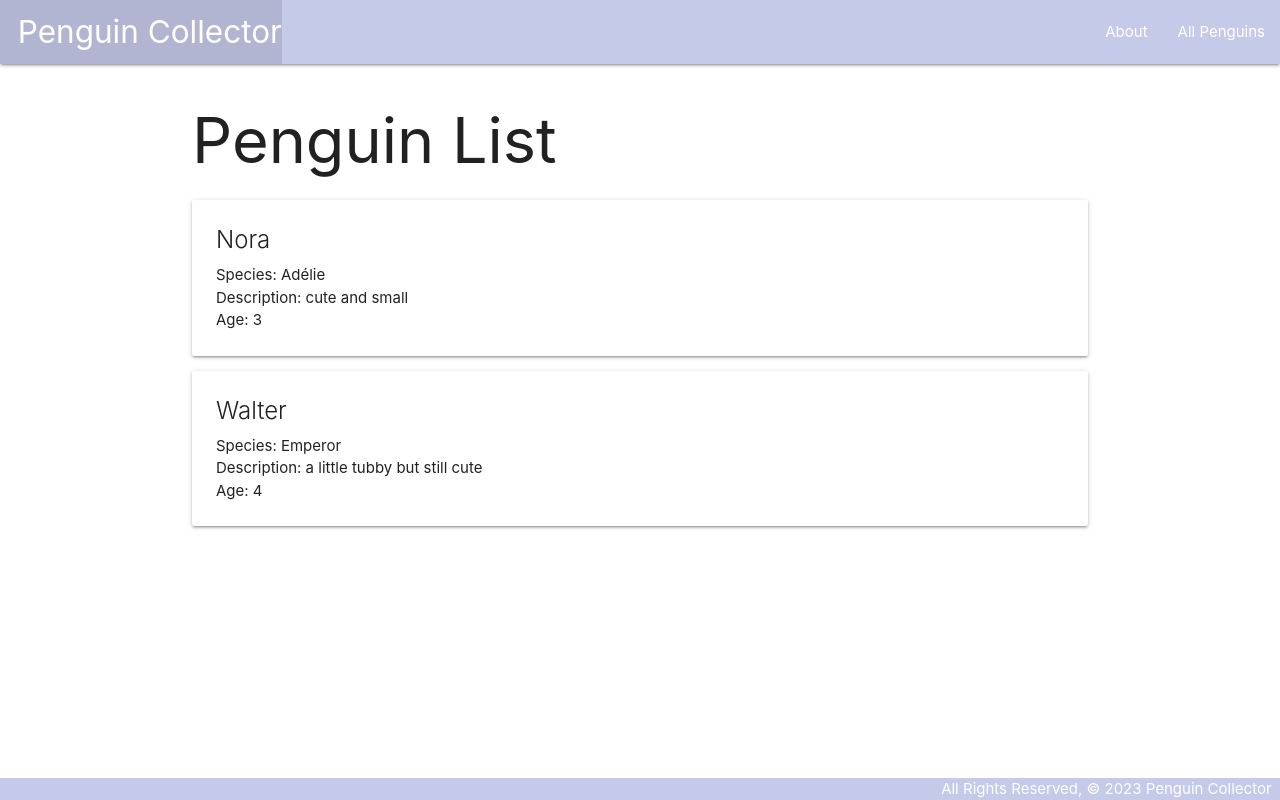
After one commit to btb0/penguincollector, a Django app: page /penguins/ in a window 1280 px wide. The commit adds this page. Run offline with Django 4.2, Linux system fonts and the light colour scheme.

Commit message:
adds penguin index

```diff
--- a/main_app/templates/base.html
+++ b/main_app/templates/base.html
@@ -19,6 +19,7 @@
         </ul>
         <ul class="right">
           <li><a href="/about">About</a></li>
+          <li><a href="/penguins">All Penguins</a></li>
         </ul>
       </div>
     </nav>
--- /dev/null
+++ b/main_app/templates/penguins/index.html
@@ -0,0 +1,21 @@
+{% extends 'base.html' %}
+{% block content %}
+
+<h1>Penguin List</h1>
+
+{% for penguin in penguins %}
+    <div class="card">
+        <div class="card-content">
+            <span class="card-title">{{ penguin.name }}</span>
+            <p>Species: {{ penguin.species }}</p>
+            <p>Description: {{ penguin.description }}</p>
+            {% if penguin.age > 0 %}
+                <p>Age: {{ penguin.age }}</p>
+            {% else %}
+                <p>Age: Baby Penguin</p>
+            {% endif %}
+        </div>
+    </div>
+{% endfor %}
+
+{% endblock %}
--- a/main_app/urls.py
+++ b/main_app/urls.py
@@ -4,4 +4,5 @@ from . import views
 urlpatterns = [
     path('', views.home, name='home'),
     path('about/', views.about, name='about'),
+    path('penguins/', views.penguins_index, name='penguins_index'),
 ]
--- a/main_app/views.py
+++ b/main_app/views.py
@@ -1,4 +1,10 @@
 from django.shortcuts import render
+
+# Temporary Data until implementing models
+penguins = [
+    {'name': 'Nora', 'species': 'Adélie', 'description': 'cute and small', 'age': 3},
+    {'name': 'Walter', 'species': 'Emperor', 'description': 'a little tubby but still cute', 'age': 4},
+]
 
 # Create your views here.
 def home(request):
@@ -6,3 +12,8 @@ def home(request):
 
 def about(request):
     return render(request, 'about.html')
+
+def penguins_index(request):
+    return render(request, 'penguins/index.html', {
+        'penguins': penguins
+    })
```
